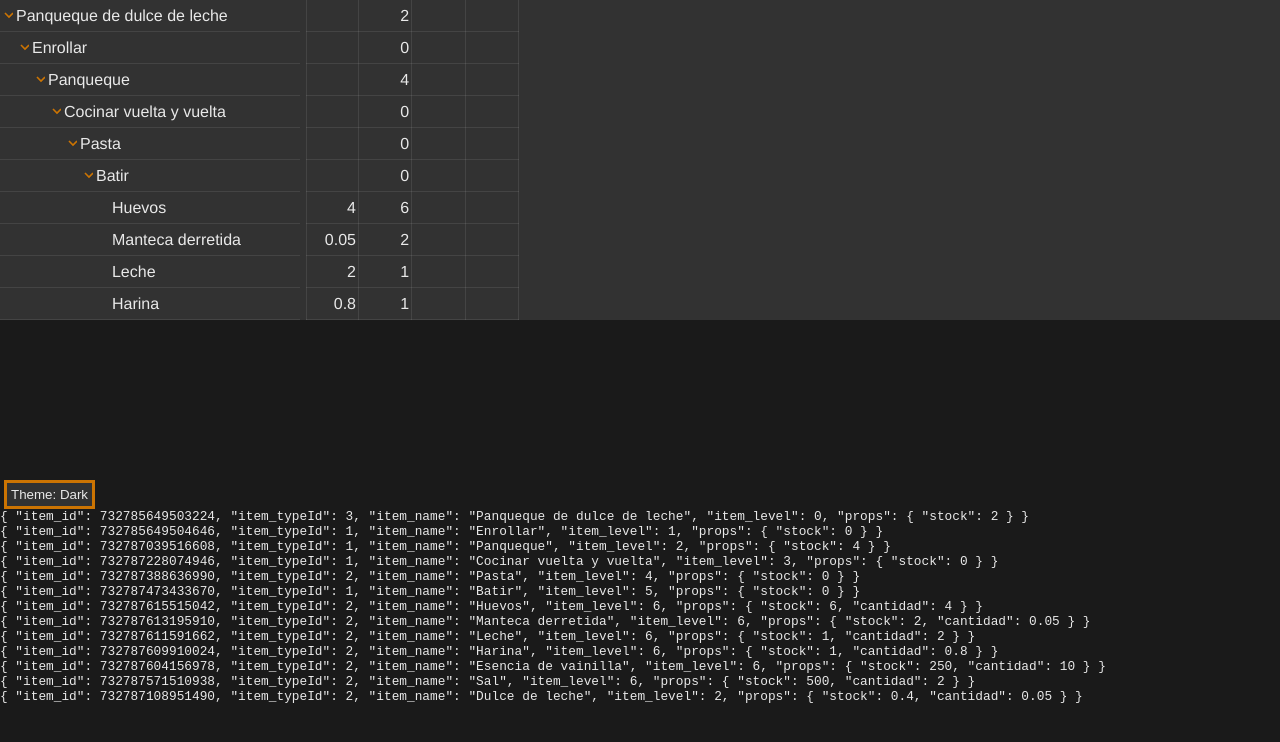
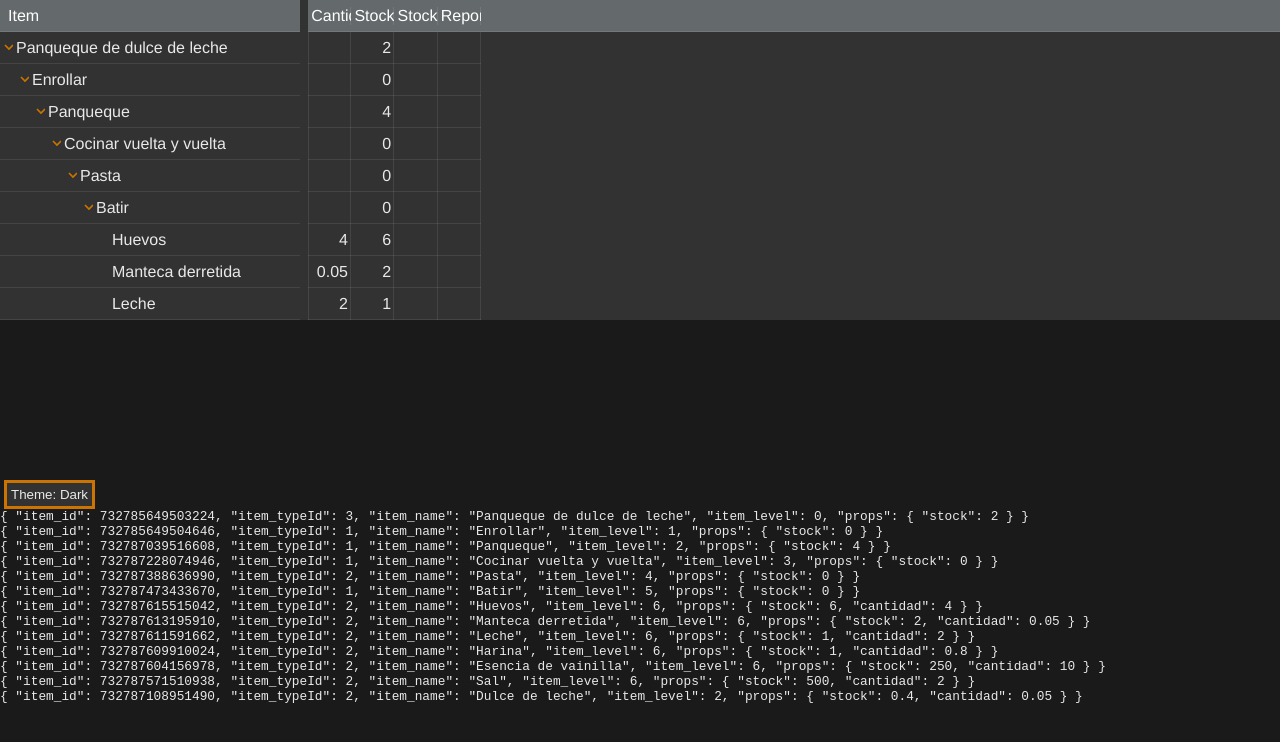
Before and after one commit to ElToroDM/ElManager, a Vue app: page / in a window 1280 px wide. Shown: the top 742 px of the page. Built offline with nearby package versions, Linux system fonts and the light colour scheme.

Commit message:
update App.vue, ItemsList.vue, Pane.vue and PropsEdit.vue

```diff
--- a/src/App.vue
+++ b/src/App.vue
@@ -48,11 +48,11 @@ const itemTypes = ref([
 
 <template>
   <Pane container style="height: 40vh;">
-    <Pane style="width:300px;">
+    <Pane style="width:300px;" class="listPane">
       <ItemsList :items="items" />
     </Pane>
     <Pane splitter />
-    <Pane style="flex-grow: 1;">
+    <Pane style="flex-grow: 1;"  class="listPane">
       <PropsEdit :items="items" />
     </Pane>
   </Pane>
@@ -64,6 +64,12 @@ const itemTypes = ref([
 </template>
 
 <style>
+.listPane{
+  flex-direction: column;
+  flex-grow: 1;
+  overflow: hidden;
+}
+
 body {
   margin: 0;
   padding: 0;
--- a/src/ItemsList.vue
+++ b/src/ItemsList.vue
@@ -259,12 +259,12 @@ function autoScroll(event) {
   drag.autoScroll = false
   if (state.mouseDown) {
     const dragScrollStep = 1 * vh//15//element.clientHeight
-    const treevueDiv = document.getElementById("treevueDiv")
+    const itemsList = document.getElementById("items-list")
     if (drag.clientY <= dragScrollStep) {
-      treevueDiv.scrollBy(0, -dragScrollStep * 3)
+      itemsList.scrollBy(0, -dragScrollStep * 3)
       drag.autoScroll = setTimeout(() => { autoScroll(event) }, 50)
-    } else if (drag.clientY >= treevueDiv.clientHeight - dragScrollStep) {
-      treevueDiv.scrollBy(0, dragScrollStep * 3)
+    } else if (drag.clientY >= itemsList.clientHeight - dragScrollStep) {
+      itemsList.scrollBy(0, dragScrollStep * 3)
       drag.autoScroll = setTimeout(() => { autoScroll(event) }, 50)
     }
   }
@@ -273,8 +273,11 @@ function autoScroll(event) {
 </script>
 
 <template>
-  <div id="treevueDiv" @mouseleave="selectedItemStyleUpdate()">
-    <svg xmlns="http://www.w3.org/2000/svg" style="display:none;">
+  <!-- <div id="container"> -->
+  <div id="title">Item</div>
+  <!-- <div class="scrollSync" > -->
+  <div id="itemsList" class="scrollSync" @mouseleave="selectedItemStyleUpdate()">
+    <svg style="display:none;">
       <symbol id="folder-caret">
         <polyline points="2,0 6,4 2,8" />
       </symbol>
@@ -303,27 +306,49 @@ function autoScroll(event) {
         </div>
       </div>
     </template>
-    <!-- {{ state }}<br />{{ drag }} -->
+    <!-- </div> -->
   </div>
-  <!-- {{ drag.info }} -->
-  <br />
+  <!-- </div> -->
 </template>
 
 <style scoped>
-#treevueDiv {
+/* .container {
+  display: flex;
+  flex-direction: column;
   flex-grow: 1;
+  overflow: hidden;
+} */
+
+#title {
+  display: flex;
+  white-space: nowrap;
+  overflow: hidden;
+  min-height: 4vh;
+  align-items: center;
+  padding-left: 1vh;
+  cursor: default;
+  color: var(--on-secondary);
+  background-color: var(--secondary-variant);
+  box-shadow: inset 0 -2px 1px -2px var(--on-secondary);
+}
+
+#itemsList {
+  /* flex-grow: 1; */
+
+  /* flex-direction: column; */
+  display: grid;
 }
 
 .itemLine {
   position: relative;
   display: flex;
   white-space: nowrap;
-  overflow: visible;
+  /* overflow:visible; */
+  min-height: 4vh;
+  /* cursor: default; */
   color: var(--on-surface);
   background-color: var(--surface);
   box-shadow: inset 0 -2px 1px -2px var(--on-surface);
-  height: 4vh;
-  cursor: default;
   /* touch-action: none; */
 }
 
@@ -337,6 +362,7 @@ function autoScroll(event) {
   display: flex;
   align-items: center;
   justify-content: right;
+  padding-right: .5em;
 }
 
 .invisible {
--- a/src/Pane.vue
+++ b/src/Pane.vue
@@ -20,7 +20,7 @@ defineProps({
 
 onMounted(() => {
     // Pane scrolling synchronization
-    const divs = document.getElementsByClassName("pane")
+    const divs = document.getElementsByClassName("scrollSync")
     let timeoutId
     Array.from(divs).forEach((div) => {
         div.addEventListener("scroll", () => {
@@ -56,7 +56,9 @@ function paneSplitterMouseUp() {
 //______________________________________________________________________________
 function paneSplitterMouseMove(event) {
     event.stopPropagation()
-    state.pane.style.width = state.paneBaseWidth + event.pageX + 'px'
+    // state.pane.style.width = state.paneBaseWidth + event.pageX + 'px'
+    // state.pane.style.minWidth = state.paneBaseWidth + event.pageX + 'px'
+    state.pane.style.flexBasis = state.paneBaseWidth + event.pageX + 'px'
 }
 //______________________________________________________________________________
 </script>
@@ -76,19 +78,25 @@ function paneSplitterMouseMove(event) {
 <style>
 .panesContainer {
     display: flex;
-    width: 100%;
 }
 
 .pane {
     display: flex;
-    overflow-y: scroll;
-    overflow-x: scroll;
-    min-width: 50px;
+    /* min-width: 100px; */
+}
+
+.pane:not(:last-child) {
+    /* flex-basis: 100px; */
+    flex-grow: 0;
+    flex-shrink: 0;
 }
 
 .paneSplitter {
     display: flex;
-    width: .75vh;
+    /* width: .75vh; */
+    flex-grow: 0;
+    flex-shrink: 0;
+    flex-basis: 1vh;
     cursor: col-resize;
     background-color: var(--surface);
     transition: 0 background-color;
@@ -101,4 +109,11 @@ function paneSplitterMouseMove(event) {
     transition-delay: 200ms;
     transition-duration: 200ms;
 }
+
+.scrollSync {
+    display: flex;
+    /* flex-grow:1; */
+    overflow-y: scroll;
+    overflow-x: scroll;
+}
 </style>
--- a/src/PropsEdit.vue
+++ b/src/PropsEdit.vue
@@ -37,37 +37,73 @@ function isInOpenFolder(item) {
   return false
 }
 //______________________________________________________________________________
-// let columnsNames = ["Cantidad por padre","Stock","Stock deseado","Reponer"]
+let columnsNames = ["Cantidad por padre","Stock","Stock deseado","Reponer"]
 let columns = ["cantidad", "stock", "stockDeseado", "reponer"]
 </script>
 
-<template>
-  <div id="propsEditDiv">
-    <div v-for="item in items">
+<template >
+  <div id="title" class="row scrollSync">
+    <div v-for="col in columnsNames" class="titleCell">
+      {{ col }}
+    </div>
+  </div>
+  <div id="propsEditDiv" class="scrollSync">
+    <template v-for="item in items">
       <div v-if="isInOpenFolder(item)" class="row" ref="itemref">
         <div v-for="prop in columns" class="cell">{{ item.props[prop] }}</div>
       </div>
-    </div>
-    <!-- {{ state }}<br />{{ drag }} -->
+    </template>
   </div>
-  <!-- {{ drag.info }} -->
-  <br />
 </template>
 
 <style scoped>
+#title {
+  /* display: grid; */
+  white-space: nowrap;
+  overflow: hidden;
+  min-height: 4vh;
+  align-items: center;
+  cursor: default;
+  color: var(--on-secondary);
+  background-color: var(--secondary-variant);
+  box-shadow: inset 0 -2px 1px -2px var(--on-secondary);
+}
+
+.titleCell {
+  display: flex;
+  align-items: center;
+  justify-content: left;
+  /* width: 40px; */
+  flex-grow: 0;
+  flex-shrink: 0;
+  flex-basis: 40px;
+  overflow: hidden;
+  /* padding: 0;
+  margin: 0; */
+  padding-left: .2em;
+  /* background-color: rgb(125, 69, 63); */
+  box-shadow:
+    inset -2px 0 1px -2px var(--on-secondary);
+
+
+}
+
 #propsEditDiv {
-  flex-grow: 1;
+  /* flex-direction: column; */
+  display: grid;
+  /* flex-grow: 1; */
 }
 
 .row {
+  /* flex-grow: 1; */
   position: relative;
   display: flex;
   white-space: nowrap;
-  overflow: visible;
+  /* overflow: visible; */
+  height: 4vh;
+  /* cursor: default; */
   color: var(--on-surface);
   background-color: var(--surface);
-  height: 4vh;
-  cursor: default;
   /* touch-action: none; */
 }
 
@@ -75,9 +111,13 @@ let columns = ["cantidad", "stock", "stockDeseado", "reponer"]
   display: flex;
   align-items: center;
   justify-content: right;
-  width: 50px;
-  padding: 0;
-  margin: 0;
+  /* width: 40px; */
+  flex-grow: 0;
+  flex-shrink: 0;
+  flex-basis: 40px;
+  overflow: hidden;
+  /* padding: 0;
+  margin: 0; */
   padding-right: .2em;
   /* background-color: rgb(125, 69, 63); */
   box-shadow:
```
